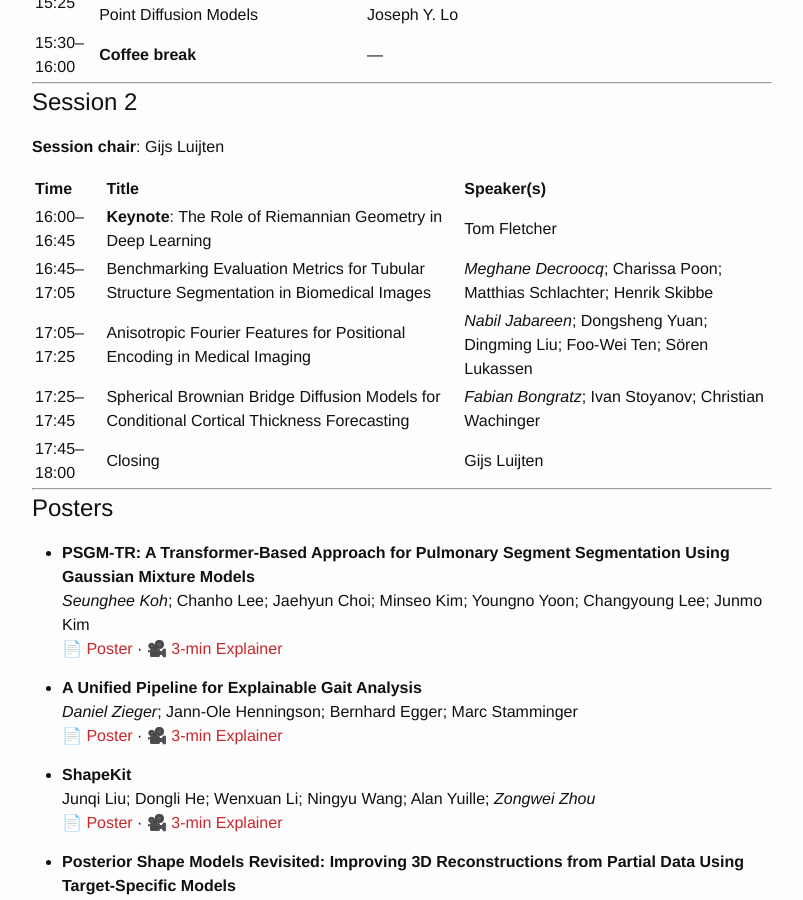
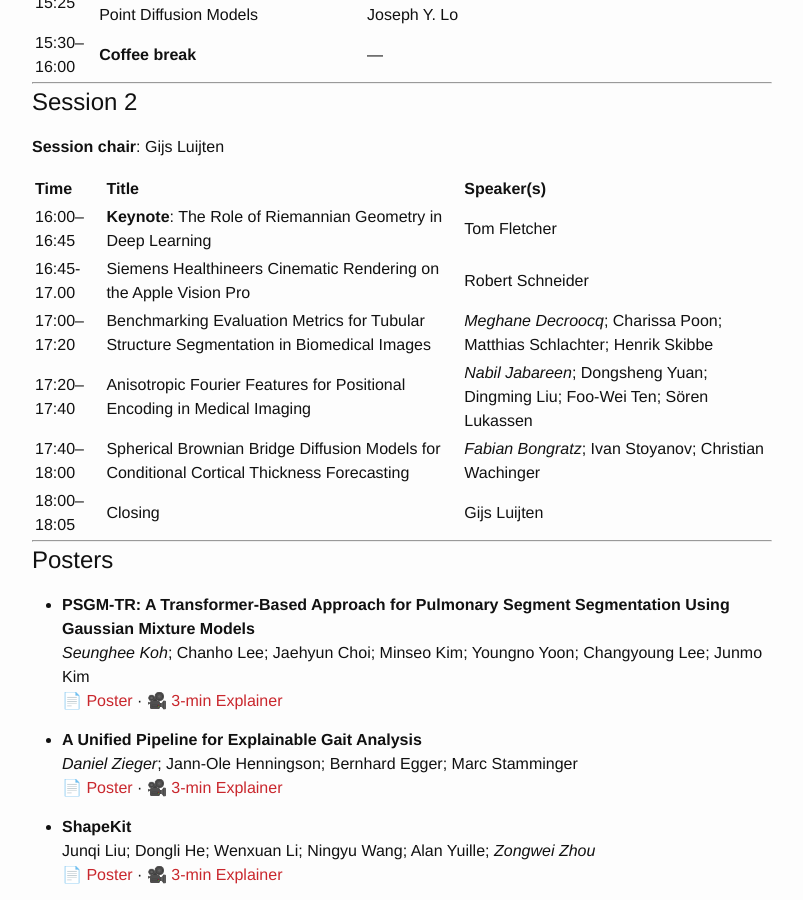
Before and after one commit to shapemi/shapemi.github.io, a Jekyll site: the page built from program/index.md, in a window 1280 px wide and 900 px high, scrolled down 1273 px. Shown: the whole window, without its empty margins (238-1041 px from the left). Built offline with Jekyll 4.4.1, drawn with Linux system fonts in a browser that asks for light colours.

Commit message:
Update index.md

```diff
--- a/program/index.md
+++ b/program/index.md
@@ -33,10 +33,11 @@ order: 2
 | Time         | Title                                                                                                           | Speaker(s) |
 |:-------------|:----------------------------------------------------------------------------------------------------------------|:-----------|
 | 16:00–16:45  | **Keynote**: The Role of Riemannian Geometry in Deep Learning                                                   | Tom Fletcher |
-| 16:45–17:05  | Benchmarking Evaluation Metrics for Tubular Structure Segmentation in Biomedical Images                         | *Meghane Decroocq*; Charissa Poon; Matthias Schlachter; Henrik Skibbe |
-| 17:05–17:25  | Anisotropic Fourier Features for Positional Encoding in Medical Imaging                                         | *Nabil Jabareen*; Dongsheng Yuan; Dingming Liu; Foo-Wei Ten; Sören Lukassen |
-| 17:25–17:45  | Spherical Brownian Bridge Diffusion Models for Conditional Cortical Thickness Forecasting                       | *Fabian Bongratz*; Ivan Stoyanov; Christian Wachinger |
-| 17:45–18:00  | Closing                                                                                                         | Gijs Luijten |
+|16:45-17.00|Siemens Healthineers Cinematic Rendering on the Apple Vision Pro |Robert Schneider|
+| 17:00–17:20  | Benchmarking Evaluation Metrics for Tubular Structure Segmentation in Biomedical Images                         | *Meghane Decroocq*; Charissa Poon; Matthias Schlachter; Henrik Skibbe |
+| 17:20–17:40  | Anisotropic Fourier Features for Positional Encoding in Medical Imaging                                         | *Nabil Jabareen*; Dongsheng Yuan; Dingming Liu; Foo-Wei Ten; Sören Lukassen |
+| 17:40–18:00  | Spherical Brownian Bridge Diffusion Models for Conditional Cortical Thickness Forecasting                       | *Fabian Bongratz*; Ivan Stoyanov; Christian Wachinger |
+| 18:00–18:05  | Closing                                                                                                         | Gijs Luijten |
 
 ---
 
```
